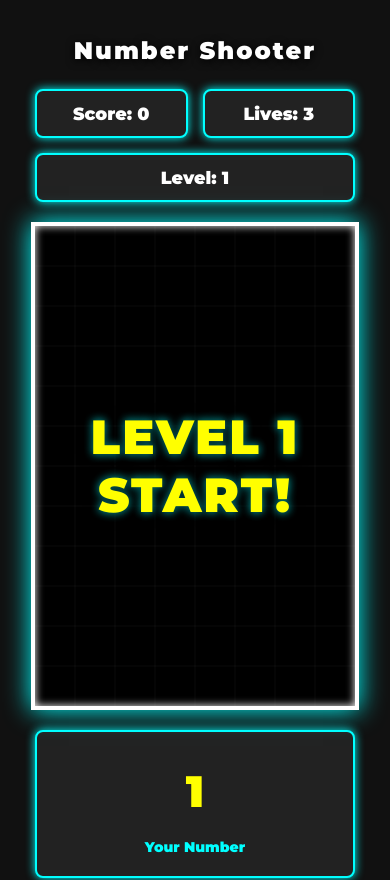
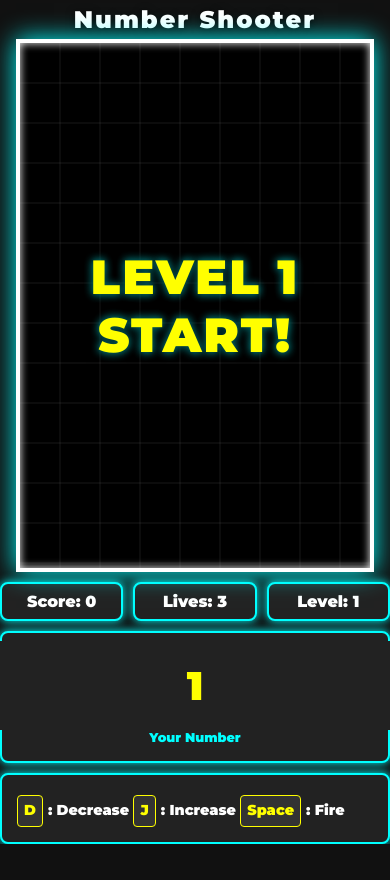
Before and after one commit to mbaturay/number-shooting-game, a website: page index.html in a window 390 px wide. Shown: the top 880 px of the page. After the commit the page ends 844 px from the top, so only its background shows below. Drawn offline with Linux system fonts and the light colour scheme.

Commit message:
Fix page scrolling and improve responsive design for all screen sizes

```diff
--- a/main.js
+++ b/main.js
@@ -14,7 +14,7 @@ function drawGrid() {
     const gridSize = 40; // Size of each grid cell
     const lineWidth = 0.5; // Width of grid lines
     ctx.save();
-    ctx.strokeStyle = 'rgba(255, 255, 255, 0.08)'; // Very light white
+    ctx.strokeStyle = 'rgba(255, 255, 255, 0.2)'; // Very light white
     ctx.lineWidth = lineWidth;
 
     // Draw vertical lines
@@ -37,9 +37,12 @@ function drawGrid() {
 
 // Adjust canvas size based on screen size
 function adjustCanvasSize() {
-    if (window.innerWidth < 450) {
-        canvas.width = 320;
-        canvas.height = 480;
+    if (window.innerWidth < 768) {
+        // For smaller screens, maintain aspect ratio but fit within viewport
+        const maxWidth = Math.min(350, window.innerWidth * 0.9);
+        const aspectRatio = GAME_HEIGHT / GAME_WIDTH;
+        canvas.width = maxWidth;
+        canvas.height = maxWidth * aspectRatio;
     } else {
         canvas.width = GAME_WIDTH;
         canvas.height = GAME_HEIGHT;
--- a/style.css
+++ b/style.css
@@ -1,4 +1,9 @@
 @import url('https://fonts.googleapis.com/css2?family=Montserrat:wght@900&display=swap');
+
+html, body {
+    height: 100%;
+    overflow: hidden; /* Prevent scrolling */
+}
 
 body {
     background: #111;
@@ -10,24 +15,27 @@ body {
     justify-content: center;
     min-height: 100vh;
     margin: 0;
-    padding: 20px;
+    padding: 0; /* Remove padding */
+    box-sizing: border-box;
 }
 
 h1 {
-    margin-bottom: 24px;
+    margin: 10px 0 15px 0; /* Reduced margin */
     letter-spacing: 2px;
     text-shadow: 0 2px 8px #000;
     font-family: 'Montserrat', 'Arial Black', 'Arial', sans-serif;
     font-weight: 900;
+    font-size: 1.8rem; /* Slightly smaller title */
 }
 
 #game-container {
     display: flex;
     justify-content: center;
     align-items: flex-start;
-    gap: 20px;
+    gap: 15px; /* Reduced gap */
     max-width: 900px;
     margin: 0 auto;
+    height: calc(100vh - 80px); /* Set a fixed height based on viewport */
 }
 
 #left-stats, #right-stats {
@@ -96,8 +104,10 @@ h1 {
     color: #fff;
     border: 4px solid #fff;
     box-shadow: 0 0 24px #0ff, 0 0 8px #fff inset;
-    width: 400px;
-    height: 600px;
+    max-width: 400px;
+    max-height: 600px;
+    width: 100%;
+    height: auto;
     margin: 0 auto;
     font-family: 'Montserrat', 'Arial Black', 'Arial', sans-serif;
 }
@@ -152,17 +162,40 @@ h1 {
     }
 }
 
-@media (max-width: 450px) {
-    #game {
-        width: 320px;
-        height: 480px;
+@media (max-width: 768px) {
+    #game-container {
+        flex-direction: column;
+        align-items: center;
+        height: auto;
+        gap: 10px;
     }
 
     #left-stats, #right-stats {
-        width: 320px;
+        flex-direction: row;
+        width: 100%;
+        justify-content: center;
+        gap: 10px;
+    }
+
+    .stat-box {
+        padding: 8px;
+        font-size: 1em;
+    }
+
+    #game-area {
+        order: -1; /* Game area first on mobile */
+    }
+
+    #game {
+        width: 90vw; /* 90% of viewport width */
+        height: auto;
+        aspect-ratio: 2/3; /* Maintain aspect ratio */
+        max-width: 350px;
+        max-height: 525px;
     }
 
     h1 {
         font-size: 1.5em;
+        margin: 5px 0;
     }
 }
```
